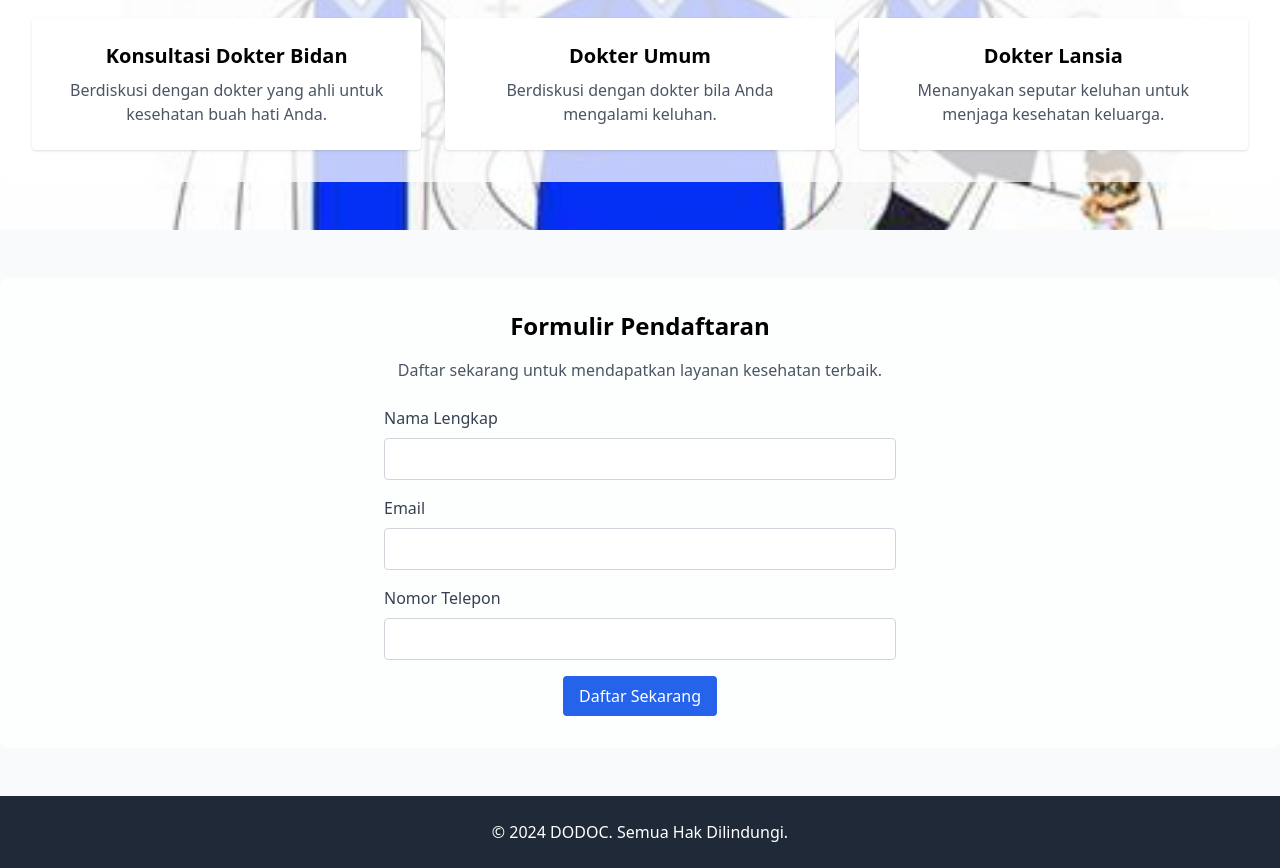
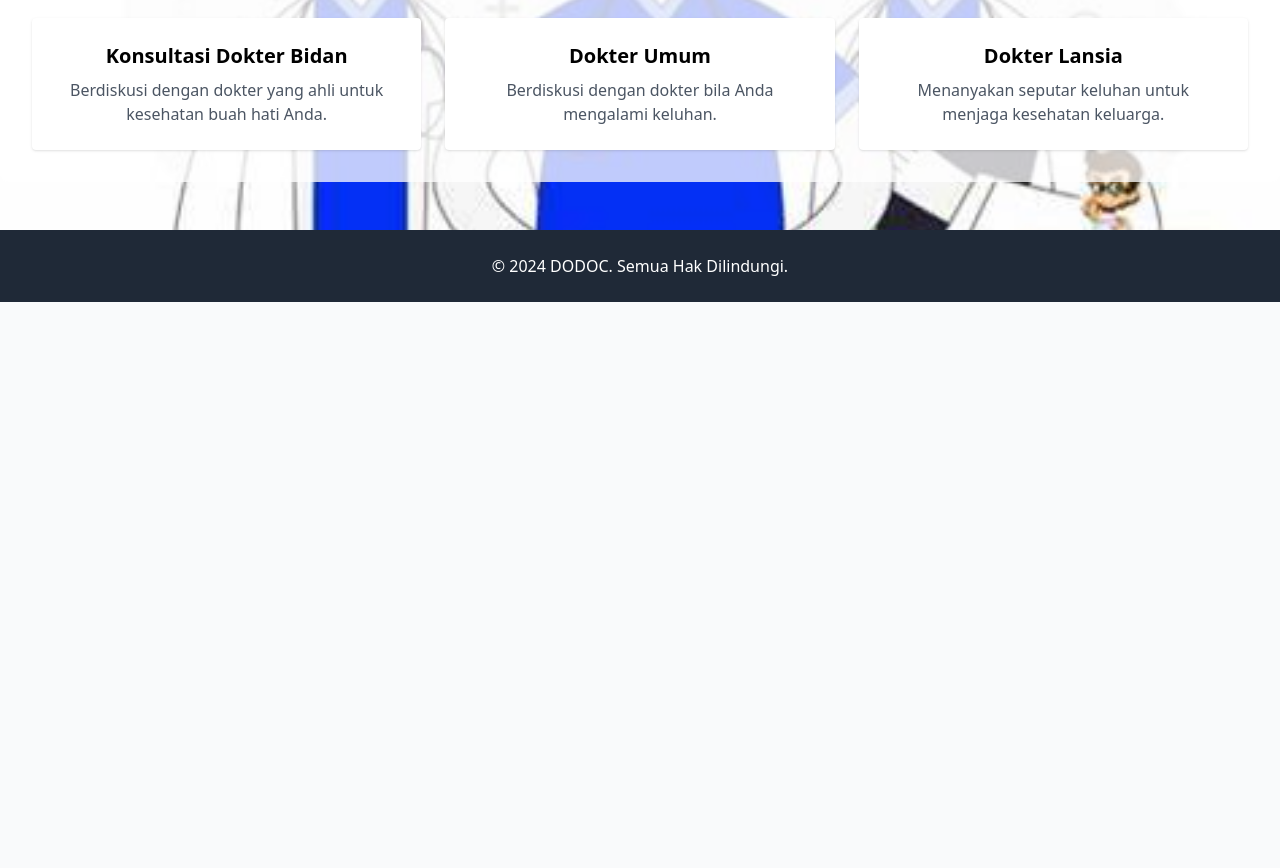
Before and after one commit to Titangnwn/ujian-test, a plain HTML site: page index.html in a window 1280 px wide. Shown: the part 514-1382 px from the top of the page. After the commit the page ends 816 px from the top, so only its background shows below. Drawn offline with nearby package versions, Linux system fonts and the light colour scheme.

Commit message:
penambahan

```diff
--- a/index.html
+++ b/index.html
@@ -40,8 +40,8 @@
       <a href="#" class="text-xl font-bold">DODOC</a>
       <ul class="flex space-x-4">
         <li><a href="#fitur" class="hover:underline">Fitur</a></li>
-        <li><a href="#tentang" class="hover:underline">Tentang</a></li>
-        <li><a href="#kontak" class="hover:underline">Daftar</a></li>
+        <li><a href="#pemeriksaan" class="hover:underline">Tentang</a></li>
+        <li><a href="#" class="hover:underline">Profil</a></li>
       </ul>
     </div>
   </nav>
@@ -80,27 +80,6 @@
       </div>
     </div>
   </section>
-
-  <!-- Formulir Pendaftaran -->
-  <section id="pendaftaran" class="py-12">
-    <div class="container mx-auto text-center overlay">
-      <h2 class="text-2xl font-bold mb-4">Formulir Pendaftaran</h2>
-      <p class="text-gray-600 mb-6">Daftar sekarang untuk mendapatkan layanan kesehatan terbaik.</p>
-      <form class="max-w-lg mx-auto">
-        <div class="mb-4">
-          <label for="name" class="block text-left text-gray-700 font-medium mb-2">Nama Lengkap</label>
-          <input type="text" id="name" class="w-full border-gray-300 border rounded py-2 px-4 focus:outline-none focus:ring-2 focus:ring-blue-600">
-        </div>
-        <div class="mb-4">
-          <label for="email" class="block text-left text-gray-700 font-medium mb-2">Email</label>
-          <input type="email" id="email" class="w-full border-gray-300 border rounded py-2 px-4 focus:outline-none focus:ring-2 focus:ring-blue-600">
-        </div>
-        <div class="mb-4">
-          <label for="phone" class="block text-left text-gray-700 font-medium mb-2">Nomor Telepon</label>
-          <input type="text" id="phone" class="w-full border-gray-300 border rounded py-2 px-4 focus:outline-none focus:ring-2 focus:ring-blue-600">
-        </div>
-        <button type="submit" class="bg-blue-600 text-white py-2 px-4 rounded hover:bg-blue-700">Daftar Sekarang</button>
-      </form>
     </div>
   </section>
 
```
Also changed, not shown: daftar.html (+1 -1 lines).
